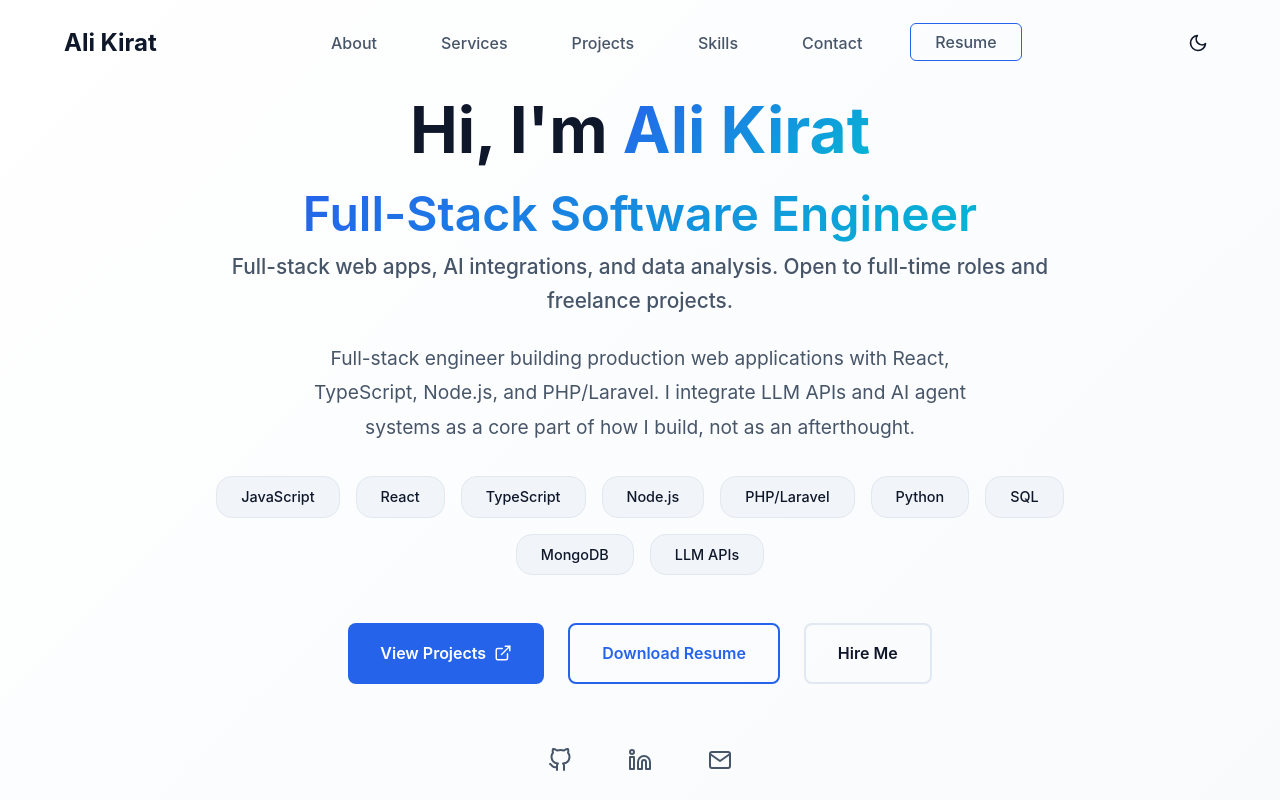
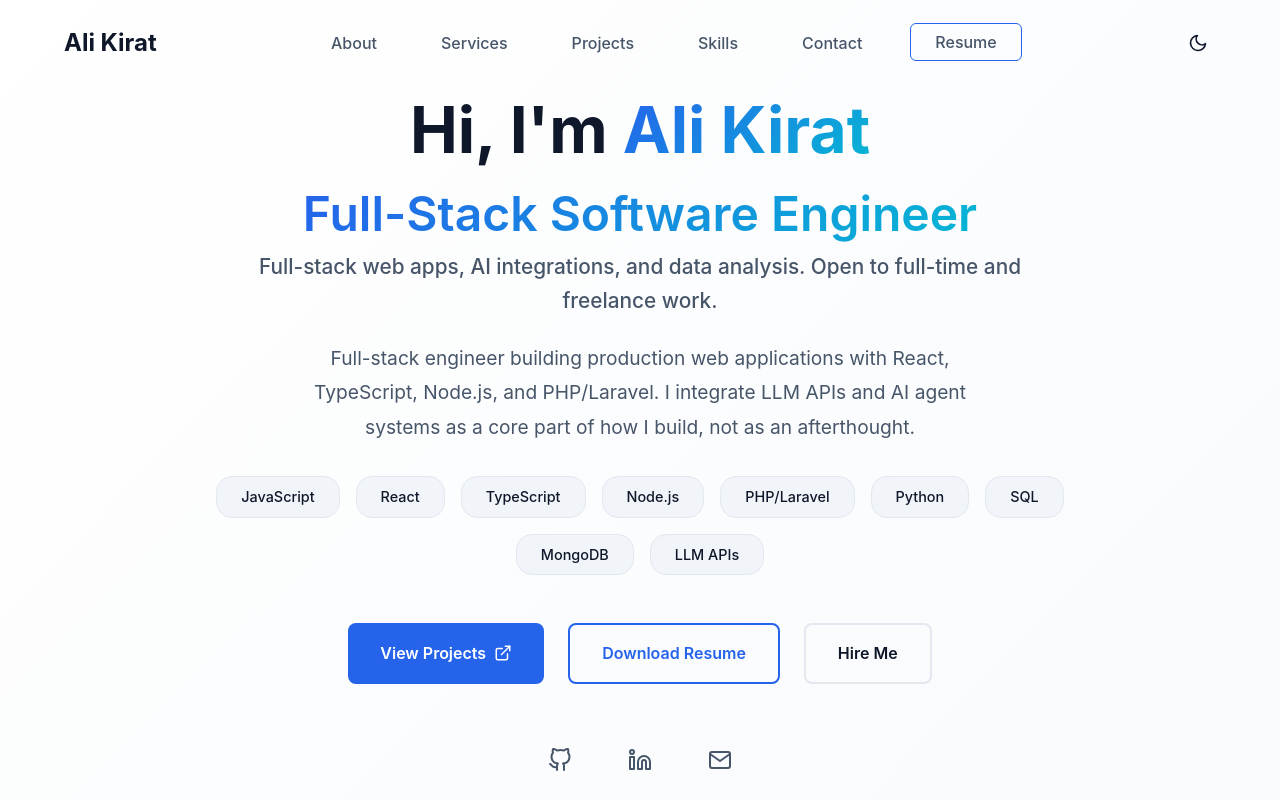
Before and after one commit to alikirat/ali-kirat-portfolio, a React (Create React App) app: page / in a window 1280 px wide. Shown: the top 800 px of the page. Built offline with nearby package versions, Linux system fonts and the light colour scheme.

Commit message:
Tighten hero subtitle

```diff
--- a/src/components/Hero/Hero.jsx
+++ b/src/components/Hero/Hero.jsx
@@ -27,7 +27,7 @@ const Hero = () => {
             <span className="gradient-text">Full-Stack Software Engineer</span>
           </h2>
           <p className="hero-subtitle fade-in">
-            Full-stack web apps, AI integrations, and data analysis. Open to full-time roles and freelance projects.
+            Full-stack web apps, AI integrations, and data analysis. Open to full-time and freelance work.
           </p>
           <p className="hero-description fade-in">
             Full-stack engineer building production web applications with React,
```
